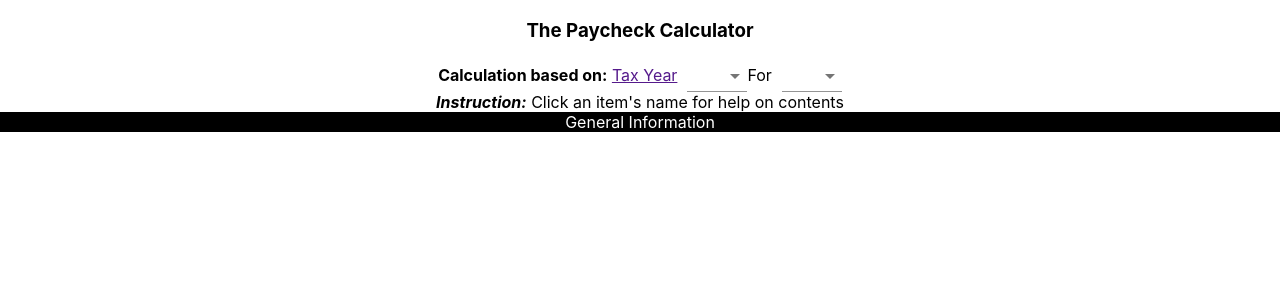
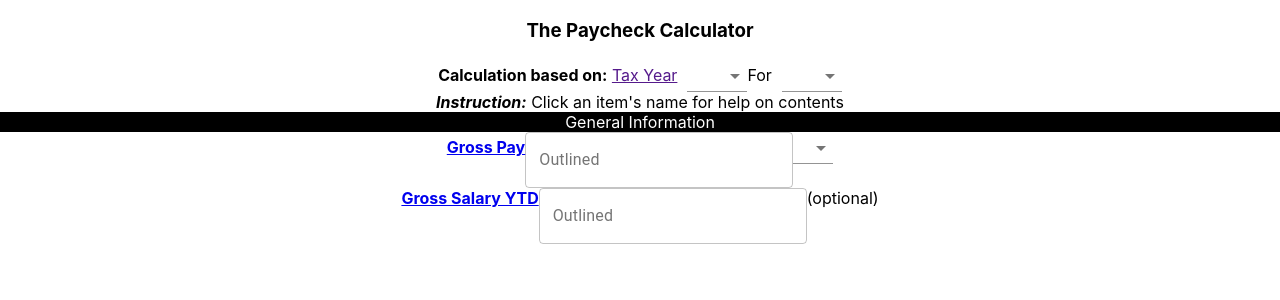
Before and after one commit to Mahmudul94/Paycheck_calculator_React, a React (Create React App) app: page / in a window 1280 px wide. Shown: the top 300 px of the page. Built offline with nearby package versions, Linux system fonts and the light colour scheme.

Commit message:
Added some html

```diff
--- a/src/Paycheck_component/header.css
+++ b/src/Paycheck_component/header.css
@@ -6,3 +6,6 @@
   background-color: black;
   color: white;
 }
+#outlined-basic {
+  margin-right: 20px;
+}
--- a/src/Paycheck_component/header.js
+++ b/src/Paycheck_component/header.js
@@ -8,6 +8,7 @@ import Select from '@material-ui/core/Select';
 import { FormControlLabel } from '@material-ui/core';
 import './header.css'
 import Box from '@material-ui/core/Box'
+import TextField from '@material-ui/core/TextField';
 
 export default class TopShelf extends Component {
     render() {
@@ -41,10 +42,24 @@ export default class TopShelf extends Component {
                 </FormControl>
                 <div className="general">
                     <Box component="span" m={1} >
-
                         General Information
                 </Box>
                 </div>
+                <div className="gross">
+                    <strong>  <a href=" ">Gross Pay</a></strong>
+
+                    <TextField id="outlined-basic" label="Outlined" variant="outlined" />
+                    <Select>
+                        <MenuItem value="">Annualy</MenuItem>
+                        <MenuItem >Pay Per Period</MenuItem>
+                    </Select>
+                </div>
+                <div >
+                    <strong>  <a href=" ">Gross Salary YTD</a></strong>
+                    <TextField id="outlined-basic" label="Outlined" variant="outlined" />
+                    (optional)
+                </div>
+
             </div>
         )
     }
```
